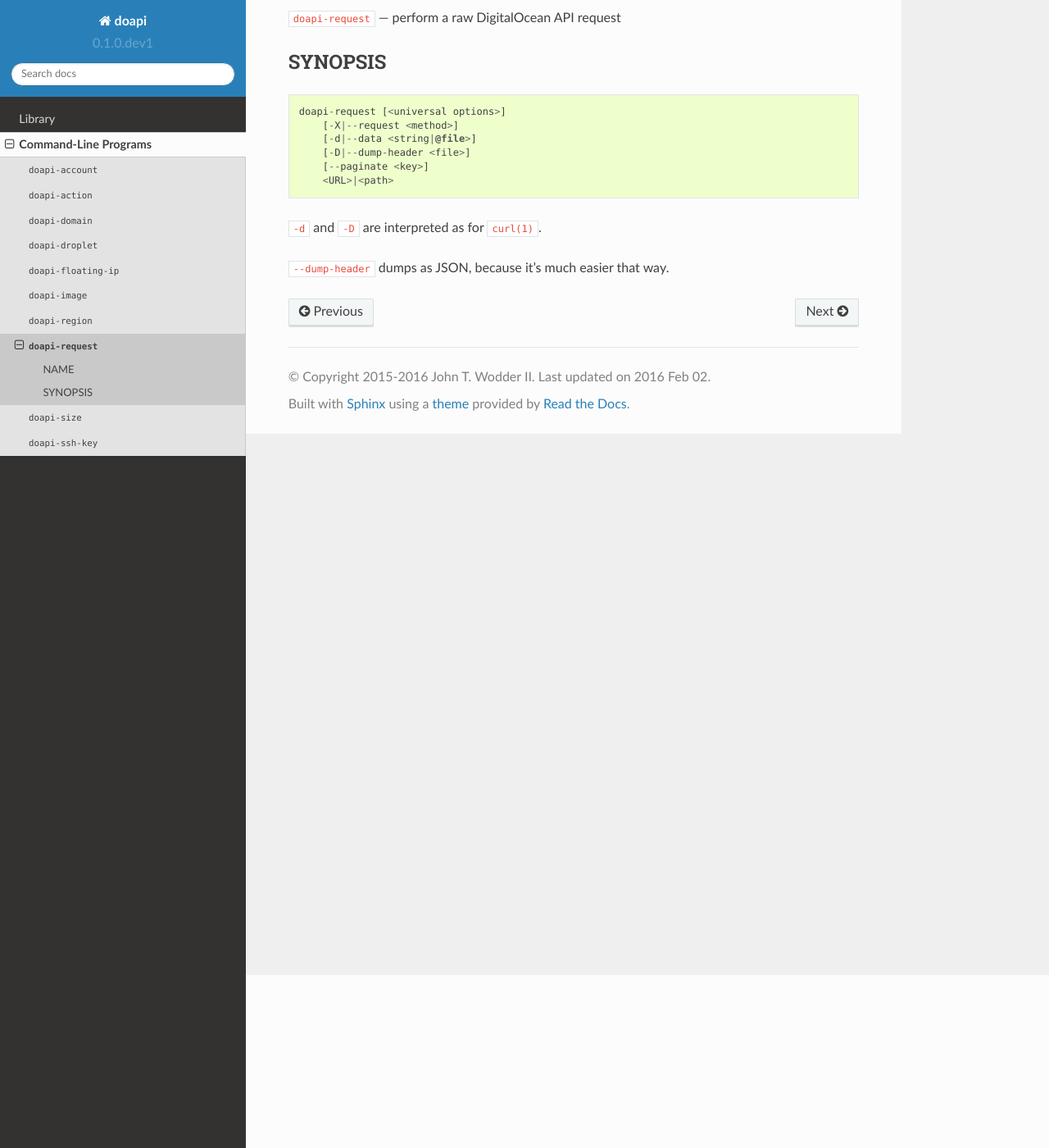
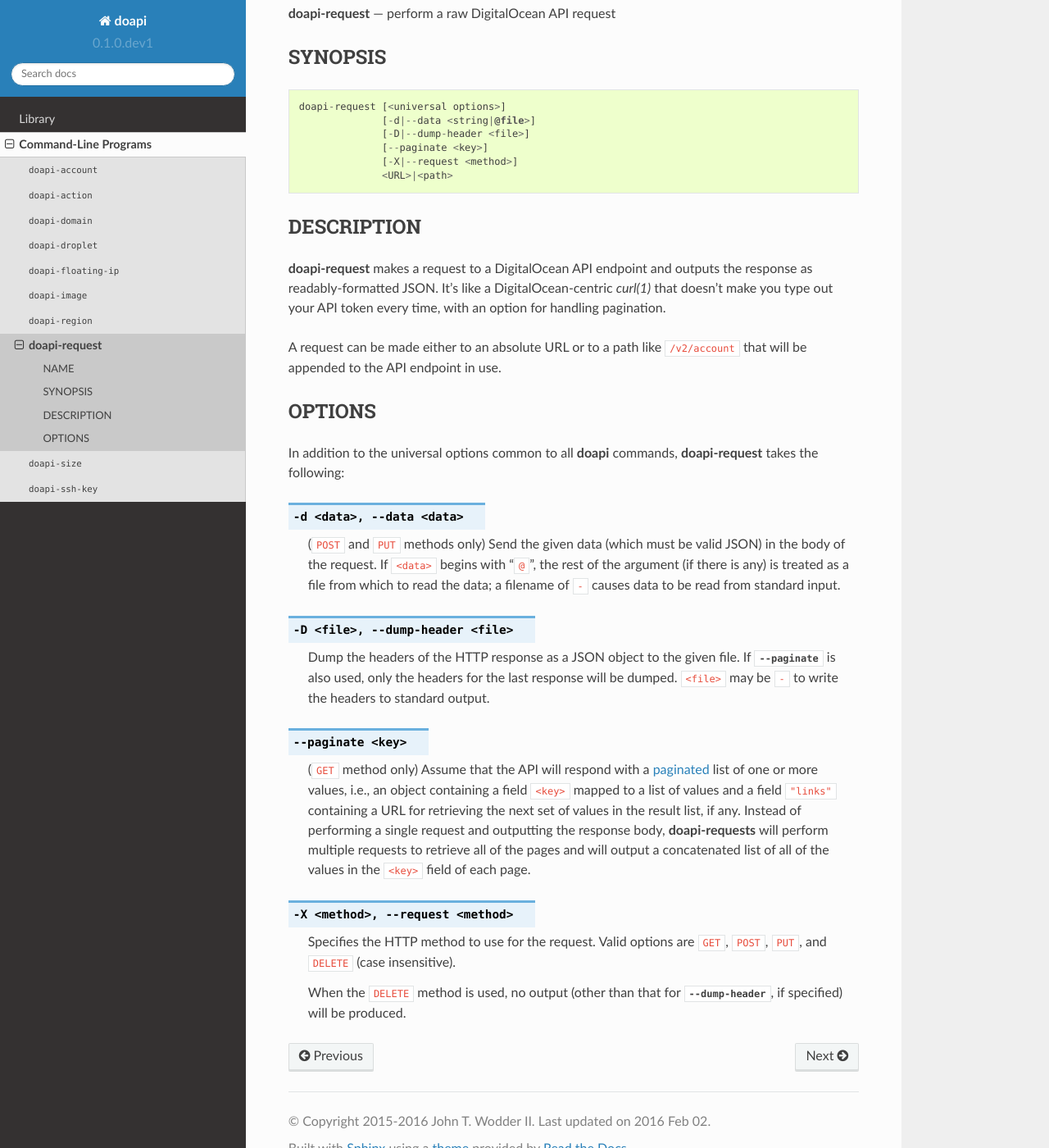
Before and after one commit to jwodder/doapi, a Sphinx documentation site: the page built from docs/cli/request.rst, in a window 1280 px wide and 1400 px high, scrolled down 211 px. Shown: the whole window at 82% size. Built offline with Sphinx 7.4.7 and the Read the Docs theme 2.0.0, drawn with Linux system fonts in a browser that asks for light colours.

Commit message:
Wrote documentation for `doapi-request`

```diff
--- a/docs/cli/request.rst
+++ b/docs/cli/request.rst
@@ -1,12 +1,12 @@
 .. module:: doapi
 
-``doapi-request``
------------------
+:program:`doapi-request`
+------------------------
 
 NAME
 ^^^^
 
-``doapi-request`` — perform a raw DigitalOcean API request
+:program:`doapi-request` — perform a raw DigitalOcean API request
 
 SYNOPSIS
 ^^^^^^^^
@@ -14,12 +14,62 @@ SYNOPSIS
 ::
 
     doapi-request [<universal options>]
-        [-X|--request <method>]
-        [-d|--data <string|@file>]
-        [-D|--dump-header <file>]
-        [--paginate <key>]
-        <URL>|<path>
+                  [-d|--data <string|@file>]
+                  [-D|--dump-header <file>]
+                  [--paginate <key>]
+                  [-X|--request <method>]
+                  <URL>|<path>
 
-``-d`` and ``-D`` are interpreted as for ``curl(1)``.
+DESCRIPTION
+^^^^^^^^^^^
 
-``--dump-header`` dumps as JSON, because it's much easier that way.
+:program:`doapi-request` makes a request to a DigitalOcean API endpoint and
+outputs the response as readably-formatted JSON.  It's like a
+DigitalOcean-centric :manpage:`curl(1)` that doesn't make you type out your API
+token every time, with an option for handling pagination.
+
+A request can be made either to an absolute URL or to a path like
+``/v2/account`` that will be appended to the API endpoint in use.
+
+OPTIONS
+^^^^^^^
+
+In addition to the universal options common to all :program:`doapi` commands,
+:program:`doapi-request` takes the following:
+
+.. program:: doapi-request
+
+.. option:: -d <data>, --data <data>
+
+    (``POST`` and ``PUT`` methods only) Send the given data (which must be
+    valid JSON) in the body of the request.  If ``<data>`` begins with "``@``",
+    the rest of the argument (if there is any) is treated as a file from which
+    to read the data; a filename of ``-`` causes data to be read from standard
+    input.
+
+.. option:: -D <file>, --dump-header <file>
+
+    Dump the headers of the HTTP response as a JSON object to the given file.
+    If :option:`--paginate` is also used, only the headers for the last
+    response will be dumped.  ``<file>`` may be ``-`` to write the headers to
+    standard output.
+
+.. option:: --paginate <key>
+
+    (``GET`` method only) Assume that the API will respond with a `paginated
+    <https://developers.digitalocean.com/documentation/v2/#links>`_ list of one
+    or more values, i.e., an object containing a field ``<key>`` mapped to a
+    list of values and a field ``"links"`` containing a URL for retrieving the
+    next set of values in the result list, if any.  Instead of performing a
+    single request and outputting the response body, :program:`doapi-requests`
+    will perform multiple requests to retrieve all of the pages and will output
+    a concatenated list of all of the values in the ``<key>`` field of each
+    page.
+
+.. option:: -X <method>, --request <method>
+
+    Specifies the HTTP method to use for the request.  Valid options are
+    ``GET``, ``POST``, ``PUT``, and ``DELETE`` (case insensitive).
+
+    When the ``DELETE`` method is used, no output (other than that for
+    :option:`--dump-header`, if specified) will be produced.
```
Also changed, not shown: TODO.md (+5 -0 lines).
